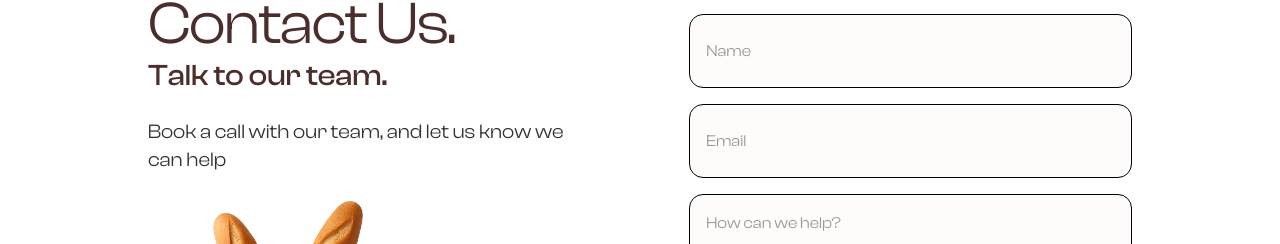
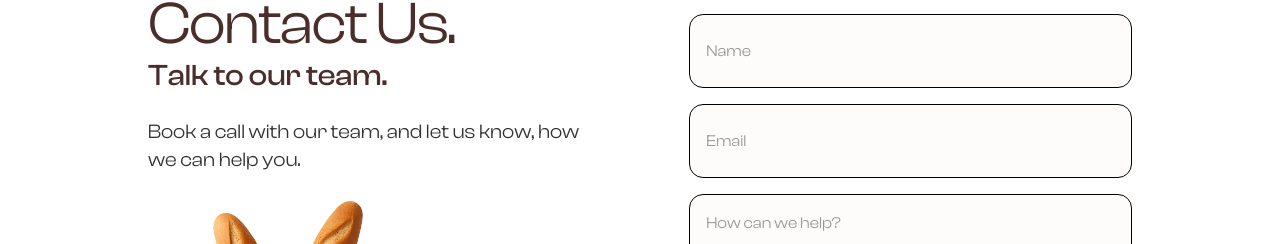
Before and after one commit to quseop/the-barn, a Next.js app: page /contact in a window 1280 px wide. Shown: the part 393-637 px from the top of the page. Built offline with nearby package versions, Linux system fonts and the light colour scheme.

Commit message:
small update

```diff
--- a/src/components/pages/contact/contact.tsx
+++ b/src/components/pages/contact/contact.tsx
@@ -95,7 +95,7 @@ export function Contact() {
                                 Talk to our team.
                             </h3>
                             <p className="text-[#333] max-md:text-lg py-5">
-                                Book a call with our team, and let us know we can help</p>
+                                Book a call with our team, and let us know, how we can help you.</p>
                             <div className="w-full relative">
                                 <div className="max-sm:hidden absolute  w-80 aspect-[1248/933]">
                                     <Image
```
